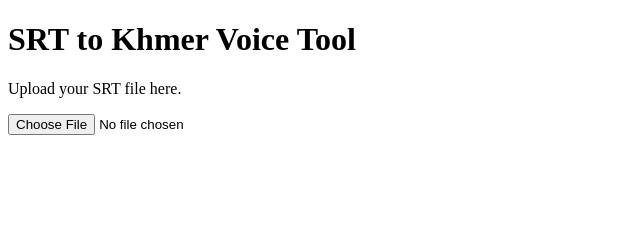
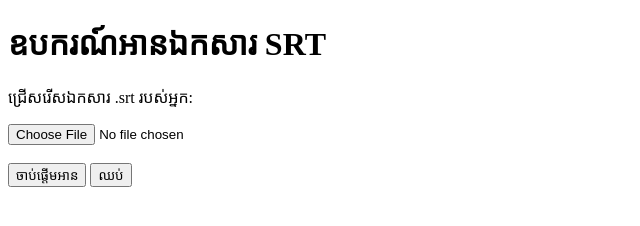
Before and after one commit to rattoch/srt-khmer-voice, a plain HTML site: page index.html in a window 1280 px wide. Shown: the whole page, without its empty margins (0-640 px from the left). Drawn offline with Linux system fonts and the light colour scheme.

Commit message:
Update index.html

```diff
--- a/index.html
+++ b/index.html
@@ -1,27 +1,37 @@
 <!DOCTYPE html>
-<html>
+<html lang="km">
 <head>
+    <meta charset="UTF-8">
     <title>SRT to Khmer Voice</title>
 </head>
 <body>
-  <h1>SRT to Khmer Voice Tool</h1>
-  <p>Upload your SRT file here.</p>
+    <h1>ឧបករណ៍អានឯកសារ SRT</h1>
+    <p>ជ្រើសរើសឯកសារ .srt របស់អ្នក:</p>
     <input type="file" id="srtFile" accept=".srt">
+    <br><br>
+    <button onclick="readSrt()">ចាប់ផ្ដើមអាន</button>
+    <button onclick="window.speechSynthesis.cancel()">ឈប់</button>
 
     <script>
-    document.getElementById('srtFile').addEventListener('change', function(event) {
-      const file = event.target.files[0];
-      if (file) {
+        function readSrt() {
+            const fileInput = document.getElementById('srtFile');
+            const file = fileInput.files[0];
+            if (!file) { alert("សូមជ្រើសរើសឯកសារសិន!"); return; }
+
             const reader = new FileReader();
             reader.onload = function(e) {
-          const content = e.target.result;
-          console.log(content); // ទីនេះអ្នកអាចឃើញមាតិកា SRT នៅក្នុង Console
-          alert("ឯកសារត្រូវបានផ្ទុកដោយជោគជ័យ!");
-          // បន្តសរសេរកូដដើម្បីបំបែកអត្ថបទចេញពីពេលវេលា (Timestamp) នៅទីនេះ
+                const text = e.target.result;
+                // លុប Timestamp ចេញដោយប្រើ Regex
+                const cleanText = text.replace(/\d+\n\d{2}:\d{2}:\d{2},\d{3} --> \d{2}:\d{2}:\d{2},\d{3}/g, "")
+                                      .replace(/\n/g, " ")
+                                      .replace(/\d+/g, "");
+
+                const utterance = new SpeechSynthesisUtterance(cleanText);
+                utterance.lang = 'km-KH'; // កំណត់សំឡេងជាភាសាខ្មែរ
+                window.speechSynthesis.speak(utterance);
             };
             reader.readAsText(file);
         }
-    });
     </script>
 </body>
 </html>
```
Lines whose indentation alone changed are shown as unchanged.
